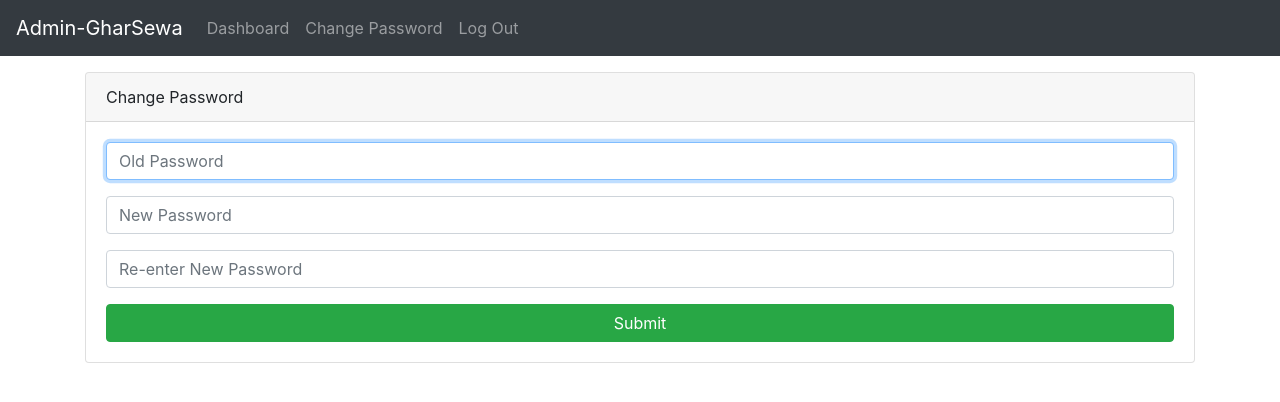
After one commit to SafalKoirala/Gharsewa, a PHP site: page /admin/password-form.php in a window 1280 px wide. The commit adds this page. Shown: the top 402 px of the page. Run offline with PHP 8.4, Linux system fonts and the light colour scheme.

Commit message:
user registration and intial front end designs completed

```diff
--- a/admin-page.php
+++ /dev/null
@@ -1 +0,0 @@
-admin-page
--- /dev/null
+++ b/admin/inc/head.php
@@ -0,0 +1,22 @@
+<!DOCTYPE html>
+<html lang="en">
+<head>
+<meta charset="utf-8">
+<meta name="viewport" content="width=device-width, initial-scale=1, shrink-to-fit=no">
+<meta name="description" content="">
+<meta name="author" content="">
+<title>GharSEWA</title>
+    <!-- bootsstrap ra  font -->
+ <link rel="stylesheet" href="https://maxcdn.bootstrapcdn.com/bootstrap/4.4.1/css/bootstrap.min.css">
+  <script src="https://ajax.googleapis.com/ajax/libs/jquery/3.4.1/jquery.min.js"></script>
+  <script src="https://cdnjs.cloudflare.com/ajax/libs/popper.js/1.16.0/umd/popper.min.js"></script>
+  <script src="https://maxcdn.bootstrapcdn.com/bootstrap/4.4.1/js/bootstrap.min.js"></script>
+
+
+
+
+
+
+
+
+  </head>
--- /dev/null
+++ b/admin/inc/nav.php
@@ -0,0 +1,24 @@
+
+<nav class="navbar navbar-expand-lg navbar-dark bg-dark" id="nav">
+  <a class="navbar-brand">Admin-GharSewa</a>
+  <button class="navbar-toggler" type="button" data-toggle="collapse" data-target="#navbarSupportedContent" aria-controls="navbarSupportedContent" aria-expanded="false" aria-label="Toggle navigation">
+    <span class="navbar-toggler-icon"></span>
+  </button>
+
+  <div class="collapse navbar-collapse" id="navbarSupportedContent">
+    <ul class="navbar-nav mr-auto">
+
+      <li class="nav-item">
+        <a class="nav-link" href="dashboard.php">Dashboard</a>
+      </li>
+      <li class="nav-item">
+        <a class="nav-link" href="password-form.php">Change Password</a>
+      </li>
+
+      <li class="nav-item">
+        <a class="nav-link" href="">Log Out</a>
+      </li>
+    </ul>
+
+  </div>
+</nav>
--- /dev/null
+++ b/admin/password-form.php
@@ -0,0 +1,32 @@
+<?php include('inc\head.php')?>
+<?php include('inc\nav.php')?>
+
+
+
+<div class="container">
+      <div class="card card-login mx-auto mt-3">
+        <div class="card-header">Change Password</div>
+        <div class="card-body">
+          <form role="form" method="POST" action="">
+            <div class="form-group">
+              <div>
+                <input type="password" id="inputPassword" class="form-control" placeholder="Old Password" name="password" required="required" autofocus="autofocus">
+              </div>
+            </div>
+            <div class="form-group">
+              <div>
+                <input type="password" id="inputPassword" class="form-control" placeholder="New Password" name="password" required="required" autofocus="autofocus">
+              </div>
+            </div>
+            <div class="form-group">
+              <div>
+                <input type="password" id="inputPassword" class="form-control" placeholder="Re-enter New Password" name="password" required="required">
+              </div>
+            </div>
+
+            <input type="submit" class="btn btn-success btn-block" name="Change Password"></input>
+          </form>
+
+        </div>
+      </div>
+    </div>
--- a/inc/dbconn.php
+++ b/inc/dbconn.php
@@ -5,7 +5,4 @@
     $pass="";
     $dsn="mysql:host=$host;dbname=$db";
     $pdo =new PDO($dsn,$user,$pass);
-
-
-
   ?>
--- a/staff-page.php
+++ /dev/null
@@ -1 +0,0 @@
-staff-page
--- a/staff-register.php
+++ b/staff-register.php
@@ -82,6 +82,6 @@
  $stmt->bindParam(':password',$password);
 
  $stmt->execute();
- echo "<script>window.location.href ='staff-page.php'</script>";
+ echo "<script>window.location.href ='./staff/staff-page.php'</script>";
  }
 ?>
--- /dev/null
+++ b/staff/staff-profile.php
@@ -0,0 +1,5 @@
+<?php include('inc\head.php')?>
+<?php include('inc\nav.php')?>
+
+<!-- aafno photo details update garna mileny form  -->
+staff-profile
--- a/user-page.php
+++ /dev/null
@@ -1 +0,0 @@
-user-page
--- a/user-register.php
+++ b/user-register.php
@@ -73,6 +73,6 @@
  $stmt->bindParam(':email',$email);
  $stmt->bindParam(':password',$password);
  $stmt->execute();
- echo "<script>window.location.href ='user-page.php'</script>";
+ echo "<script>window.location.href ='./user/user-page.php'</script>";
  }
 ?>
--- /dev/null
+++ b/user/user-profile.php
@@ -0,0 +1,5 @@
+<?php include('inc\head.php')?>
+<?php include('inc\nav.php')?>
+
+<!-- aafno photo details update garna mileny form  -->
+user-profile
```
Also changed, not shown: admin/dashboard.php (added, +26 -0 lines), index.php (+12 -1 lines), staff/inc/head.php (added, +22 -0 lines), staff/inc/nav.php (added, +25 -0 lines), staff/staff-page.php (added, +11 -0 lines), user/inc/head.php (added, +22 -0 lines), user/inc/nav.php (added, +25 -0 lines), user/user-page.php (added, +10 -0 lines).
